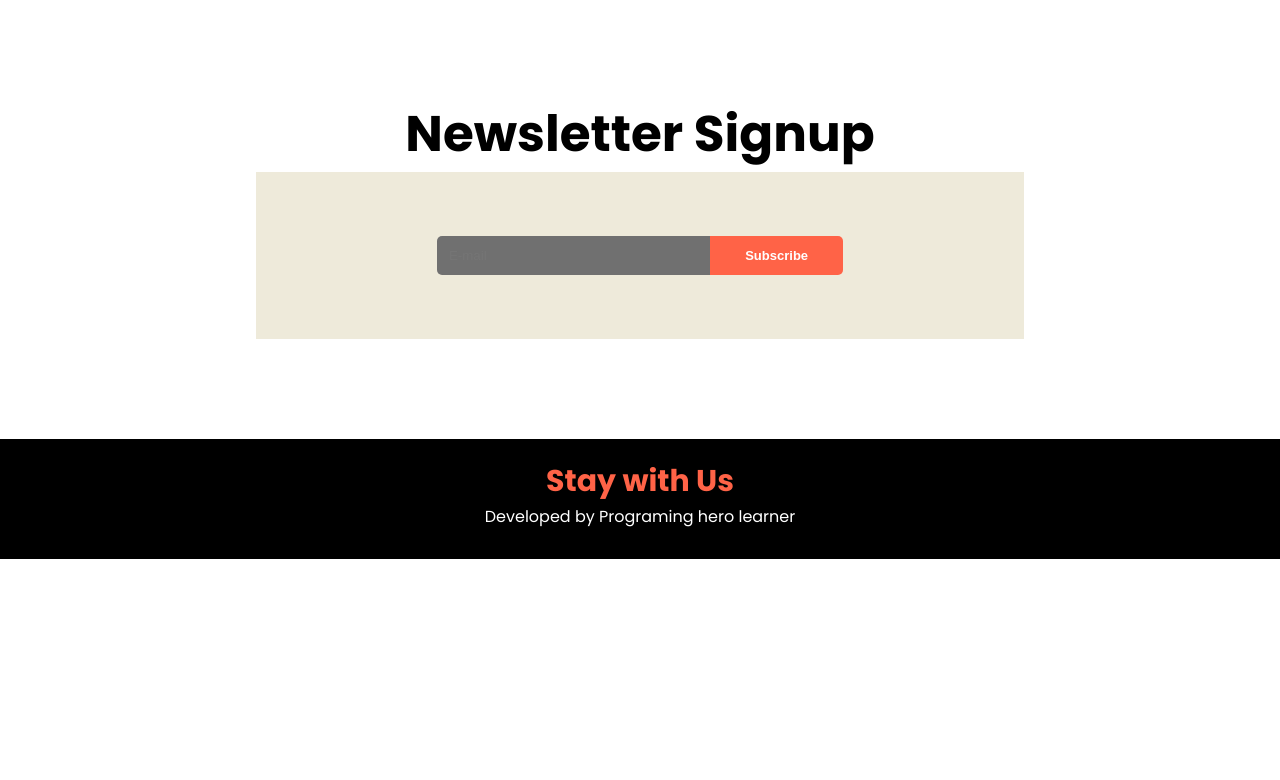
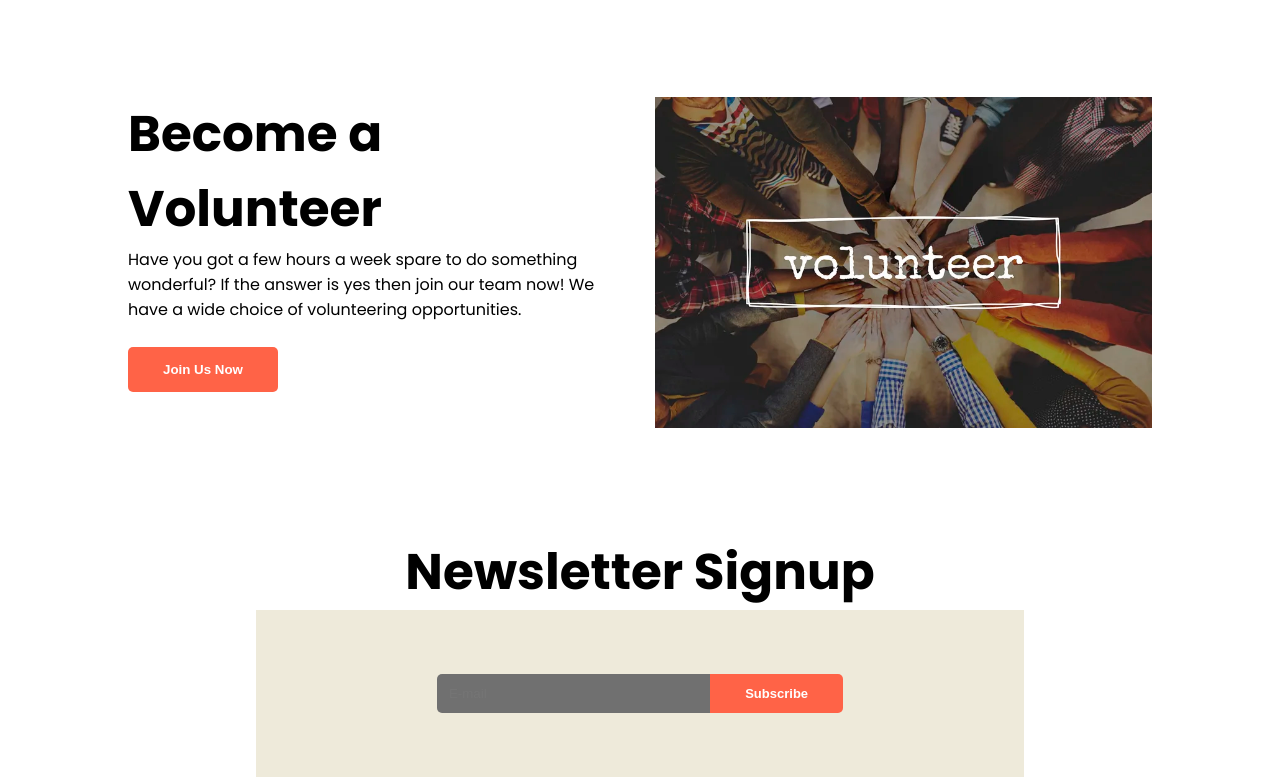
Before and after one commit to 07arif/donate-web, a plain HTML site: page index.htm in a window 1280 px wide. Shown: the part 1840-2620 px from the top of the page. Before the commit the page ends 2399 px from the top, so only its background shows below. Drawn offline with Linux system fonts and the light colour scheme.

Commit message:
volunteer section  added

```diff
--- a/index.htm
+++ b/index.htm
@@ -84,6 +84,22 @@
 
     <!-- donation-plan-section end  -->
 
+    <!-- volunteer section start  -->
+    <section id="volunteer-section">
+        <div class="half-width">
+            <h1>Become a Volunteer</h1>
+            <p>Have you got a few hours a week spare to do something wonderful? If the answer is yes then join our team
+                now! We have a wide choice of volunteering opportunities.</p>
+            <br>
+            <button>Join Us Now</button>
+        </div>
+        <div class="half-width">
+            <img src="images/volunteer.webp" alt="">
+        </div>
+    </section>
+
+    <!-- volunteer section endt  -->
+
     <!-- newsletter form start -->
     <section id="news-letter-form">
         <div>
--- a/style.css
+++ b/style.css
@@ -134,9 +134,39 @@ h1 {
 
 /* donation-plan-section end  */
 
+/* volunteer section start */
+
+#volunteer-section {
+    display: flex;
+    width: 80%;
+    justify-content: center;
+    margin: 0 auto;
+    gap: 30px;
+}
+
+.half-width {
+    width: 50%;
+}
+
+.half-width img {
+    width: 100%;
+}
+
+.half-width button {
+    background-color: tomato;
+    padding: 15px 35px;
+    border: none;
+    border-radius: 5px;
+    color: white;
+    font-weight: 700;
+
+}
+
+/* volunteer section end  */
 /* newsletter form  :start  */
 #news-letter-form {
     text-align: center;
+    padding-top: 100px;
     padding-bottom: 100px;
 }
 
```
Also changed, not shown: images/volunteer.webp (added).
